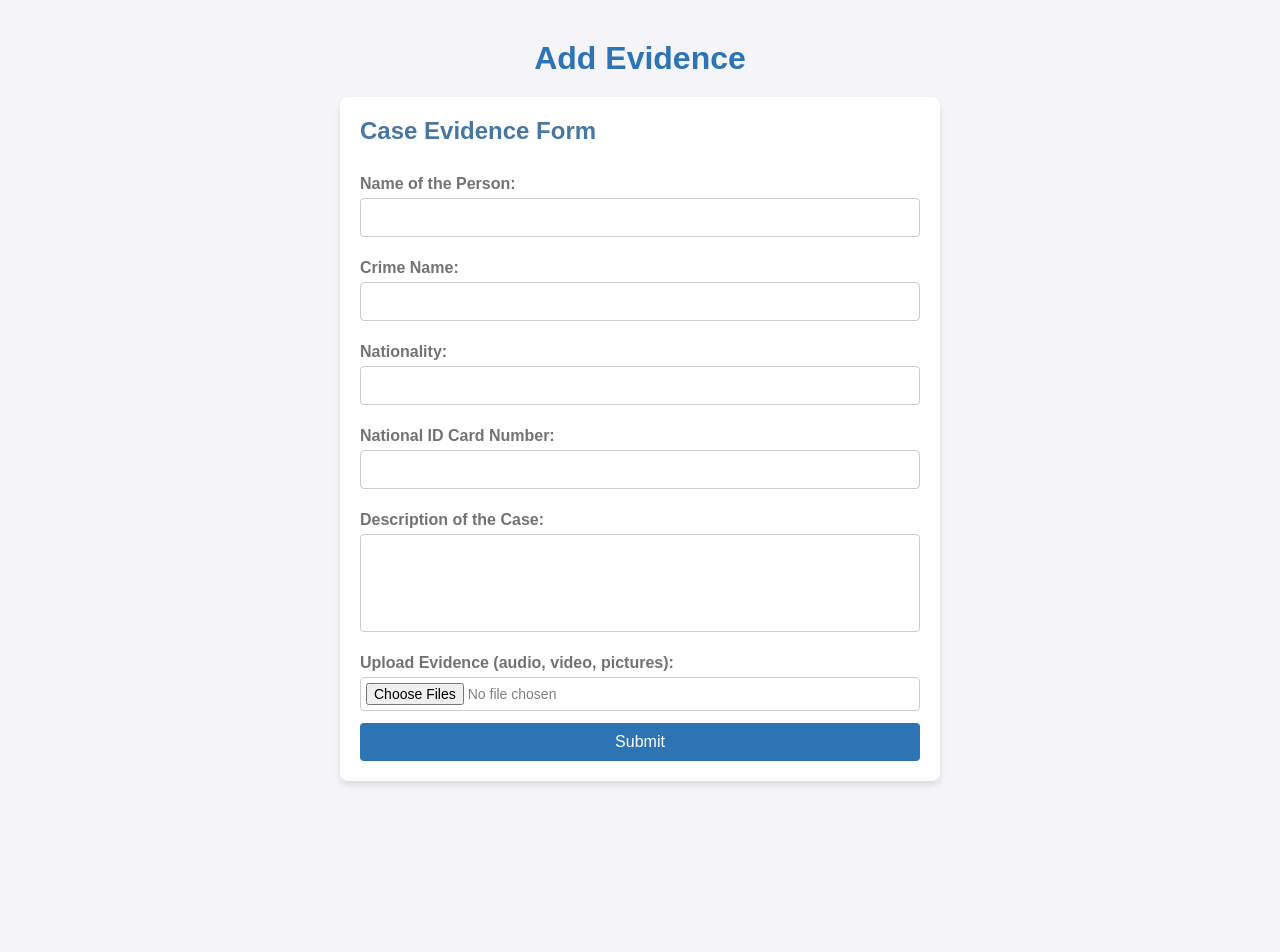
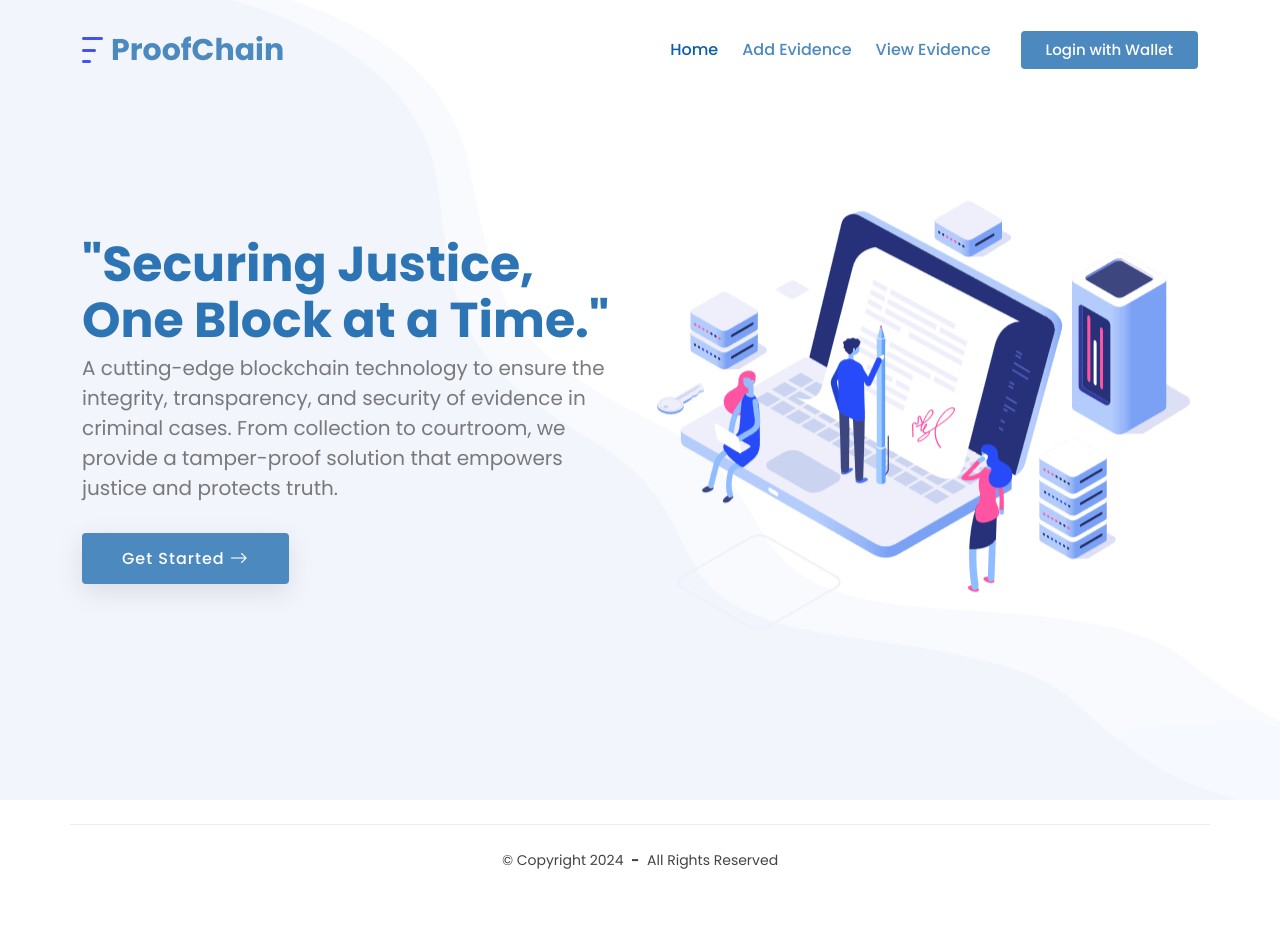
Before and after one commit to aneetan/Evidence-Management-System, a Django app: page / in a window 1280 px wide. Before the commit the page ends 785 px from the top, so only its background shows below. Run offline with Django 5.2, Linux system fonts and the light colour scheme; some libraries are stand-ins or nearby versions.

Commit message:
Loaded index.html with static files

```diff
--- a/EMS/evidence/static/evidence/css/main.css
+++ b/EMS/evidence/static/evidence/css/main.css
@@ -1,7 +1,7 @@
-
+@import url('https://fonts.googleapis.com/css2?family=Poppins:ital,wght@0,100;0,200;0,300;0,400;0,500;0,600;0,700;0,800;0,900;1,100;1,200;1,300;1,400;1,500;1,600;1,700;1,800;1,900&display=swap');
 :root {
-    --default-font: "Roboto",  system-ui, -apple-system, "Segoe UI", Roboto, "Helvetica Neue", Arial, "Noto Sans", "Liberation Sans", sans-serif, "Apple Color Emoji", "Segoe UI Emoji", "Segoe UI Symbol", "Noto Color Emoji";
-    --heading-font: "Nunito",  sans-serif;
+    --default-font: "Poppins", -apple-system, "Segoe UI", Roboto, "Helvetica Neue", Arial, "Noto Sans", "Liberation Sans", sans-serif, "Apple Color Emoji", "Segoe UI Emoji", "Segoe UI Symbol", "Noto Color Emoji";
+    --heading-font: "Poppins",  sans-serif;
     --nav-font: "Poppins",  sans-serif;
   }
 
@@ -10,7 +10,7 @@
     --background-color: #ffffff; /* Background color for the entire website, including individual sections */
     --default-color: #444444; /* Default color used for the majority of the text content across the entire website */
     --heading-color: #012970; /* Color for headings, subheadings and title throughout the website */
-    --accent-color: #2C74B3; /* Accent color that represents your brand on the website. It's used for buttons, links, and other elements that need to stand out */
+    --accent-color: #4B89BE; /* Accent color that represents your brand on the website. It's used for buttons, links, and other elements that need to stand out */
     --surface-color: #ffffff; /* The surface color is used as a background of boxed elements within sections, such as cards, icon boxes, or other elements that require a visual separation from the global background. */
     --contrast-color: #ffffff; /* Contrast color for text, ensuring readability against backgrounds of accent, heading, or default colors. */
   }
@@ -18,7 +18,7 @@
   /* Nav Menu Colors - The following color variables are used specifically for the navigation menu. They are separate from the global colors to allow for more customization options */
   :root {
     --nav-color: #354699;  /* The default color of the main navmenu links */
-    --nav-hover-color: #558bff; /* Applied to main navmenu links when they are hovered over or active */
+    --nav-hover-color: #095fa9; /* Applied to main navmenu links when they are hovered over or active */
     --nav-mobile-background-color: #ffffff; /* Used as the background color for mobile navigation menu */
 
   }
@@ -49,7 +49,7 @@
   body {
     color: var(--default-color);
     background-color: var(--background-color);
-    font-family: var(--default-font);
+    font-family: "Poppins", sans-serif;
   }
 
   a {
@@ -150,7 +150,7 @@
     font-size: 30px;
     margin: 0;
     font-weight: 700;
-    color:#2C74B3;
+    color:#4B89BE;
   }
 
   .header .btn-getstarted,
@@ -226,7 +226,7 @@
 
     .navmenu a,
     .navmenu a:focus {
-      color: #2C74B3;
+      color: #4B89BE;
       padding: 18px 12px;
       font-size: 16px;
       font-family: var(--nav-font);
--- a/EMS/evidence/static/evidence/js/main.js
+++ b/EMS/evidence/static/evidence/js/main.js
@@ -29,6 +29,12 @@
     if (mobileNavToggleBtn) {
       mobileNavToggleBtn.addEventListener('click', mobileNavToogle);
     }
+
+
+    // document.querySelector('.mobile-nav-toggle').addEventListener('click', function() {
+    //   const navMenu = document.getElementById('navmenu');
+    //   navMenu.classList.toggle('d-none');
+    // });
 
     /**
      * Hide mobile nav on same-page/hash links
@@ -88,26 +94,8 @@
     }
     window.addEventListener('load', aosInit);
 
-    /**
-     * Initiate glightbox
-     */
-    const glightbox = GLightbox({
-      selector: '.glightbox'
-    });
 
-    /**
-     * Initiate Pure Counter
-     */
-    new PureCounter();
 
-    /**
-     * Frequently Asked Questions Toggle
-     */
-    document.querySelectorAll('.faq-item h3, .faq-item .faq-toggle').forEach((faqItem) => {
-      faqItem.addEventListener('click', () => {
-        faqItem.parentNode.classList.toggle('faq-active');
-      });
-    });
 
     /**
      * Init isotope layout and filters
--- a/EMS/evidence/templates/index.html
+++ b/EMS/evidence/templates/index.html
@@ -14,16 +14,18 @@
   <link href="assets/img/apple-touch-icon.png" rel="apple-touch-icon">
 
   <!-- Fonts -->
-  <link href="https://fonts.googleapis.com" rel="preconnect">
-  <link href="https://fonts.gstatic.com" rel="preconnect" crossorigin>
-  <link href="https://fonts.googleapis.com/css2?family=Roboto:ital,wght@0,100;0,300;0,400;0,500;0,700;0,900;1,100;1,300;1,400;1,500;1,700;1,900&family=Poppins:ital,wght@0,100;0,200;0,300;0,400;0,500;0,600;0,700;0,800;0,900;1,100;1,200;1,300;1,400;1,500;1,600;1,700;1,800;1,900&family=Nunito:ital,wght@0,200;0,300;0,400;0,500;0,600;0,700;0,800;0,900;1,200;1,300;1,400;1,500;1,600;1,700;1,800;1,900&display=swap" rel="stylesheet">
+  <link rel="preconnect" href="https://fonts.googleapis.com">
+<link rel="preconnect" href="https://fonts.gstatic.com" crossorigin>
+<link href="https://fonts.googleapis.com/css2?family=Poppins:ital,wght@0,100;0,200;0,300;0,400;0,500;0,600;0,700;0,800;0,900;1,100;1,200;1,300;1,400;1,500;1,600;1,700;1,800;1,900&display=swap" rel="stylesheet">
+
+  <link href="https://cdn.jsdelivr.net/npm/bootstrap-icons/font/bootstrap-icons.css" rel="stylesheet">
 
   <!-- Vendor CSS Files -->
-  <link href="assets/vendor/bootstrap/css/bootstrap.min.css" rel="stylesheet">
-  <link href="assets/vendor/bootstrap-icons/bootstrap-icons.css" rel="stylesheet">
-  <link href="assets/vendor/aos/aos.css" rel="stylesheet">
-  <link href="assets/vendor/glightbox/css/glightbox.min.css" rel="stylesheet">
-  <link href="assets/vendor/swiper/swiper-bundle.min.css" rel="stylesheet">
+  <link href="{% static 'evidence/css/vendor/bootstrap/css/bootstrap.min.css' %}" rel="stylesheet">
+  <link href="{% static 'evidence/css/vendor/bootstrap-icons/bootstrap-icons.css' %}" rel="stylesheet">
+  <link href="{% static 'evidence/css/vendor/aos/aos.css' %}" rel="stylesheet">
+  <link href="{% static 'evidence/css/vendor/glightbox/css/glightbox.min.css' %}" rel="stylesheet">
+  <link href="{% static 'evidence/css/vendor/swiper/swiper-bundle.min.css' %}" rel="stylesheet">
 
   <!-- Main CSS File -->
   <link href="{% static 'evidence/css/main.css' %}" rel="stylesheet">
@@ -36,21 +38,21 @@
     <div class="container-fluid container-xl position-relative d-flex align-items-center">
 
       <a href="index.html" class="logo d-flex align-items-center me-auto">
-        <img src="assets/img/logo.png" alt="">
+        <img src="{% static 'evidence/img/logo.png' %}" alt="">
         <h1 class="sitename">ProofChain</h1>
       </a>
 
       <nav id="navmenu" class="navmenu">
         <ul>
-          <li><a href="#home" class="active">Home<br></a></li>
-          <li><a href="../templates/Form.html">Add Evidence</a></li>
-          <li><a href="#view evidence">View Evidence</a></li>
+          <li><a href="" class="active">Home<br></a></li>
+          <li><a href="">Add Evidence</a></li>
+          <li><a href="">View Evidence</a></li>
         </ul>
 
         <i class="mobile-nav-toggle d-xl-none bi bi-list"></i>
       </nav>
 
-      <a class="btn-getstarted flex-md-shrink-0" href="index.html#about">Login with Wallet</a>
+      <a class="btn-getstarted flex-md-shrink-0" href="">Login with Wallet</a>
     </div>
   </header>
 
@@ -62,14 +64,14 @@
       <div class="container">
         <div class="row gy-4">
           <div class="col-lg-6 order-2 order-lg-1 d-flex flex-column justify-content-center">
-            <h1 data-aos="fade-up">"Securing Justice, One Block at a Time."</h1>
-            <p data-aos="fade-up" data-aos-delay="100">Our platform leverages cutting-edge blockchain technology to ensure the integrity, transparency, and security of evidence in criminal cases. From collection to courtroom, we provide a tamper-proof solution that empowers justice and protects truth.</p>
-            <div class="d-flex flex-column flex-md-row" data-aos="fade-up" data-aos-delay="200">
-              <a href="../templates/Form.html" class="btn-get-started">Get Started<i class="bi bi-arrow-right"></i></a>
+            <h1>"Securing Justice, One Block at a Time."</h1>
+            <p> A cutting-edge blockchain technology to ensure the integrity, transparency, and security of evidence in criminal cases. From collection to courtroom, we provide a tamper-proof solution that empowers justice and protects truth.</p>
+            <div class="d-flex flex-column flex-md-row">
+              <a href="" class="btn-get-started">Get Started<i class="bi bi-arrow-right"></i></a>
             </div>
           </div>
-          <div class="col-lg-6 order-1 order-lg-2 hero-img" data-aos="zoom-out">
-            <img src="assets/img/hero-img.png" class="img-fluid animated" alt="">
+          <div class="col-lg-6 order-1 order-lg-2 hero-img">
+            <img src="{% static 'evidence/img/hero-img.png' %}" class="img-fluid animated" alt="">
           </div>
         </div>
       </div>
@@ -92,17 +94,17 @@
   <a href="#" id="scroll-top" class="scroll-top d-flex align-items-center justify-content-center"><i class="bi bi-arrow-up-short"></i></a>
 
   <!-- Vendor JS Files -->
-  <script src="assets/vendor/bootstrap/js/bootstrap.bundle.min.js"></script>
-  <script src="assets/vendor/php-email-form/validate.js"></script>
-  <script src="assets/vendor/aos/aos.js"></script>
-  <script src="assets/vendor/glightbox/js/glightbox.min.js"></script>
-  <script src="assets/vendor/purecounter/purecounter_vanilla.js"></script>
-  <script src="assets/vendor/imagesloaded/imagesloaded.pkgd.min.js"></script>
-  <script src="assets/vendor/isotope-layout/isotope.pkgd.min.js"></script>
-  <script src="assets/vendor/swiper/swiper-bundle.min.js"></script>
 
-  <!-- Main JS File -->
-  <script src="{% static 'evidence/css/main.js' %}></script>
+  <script src="{% static 'evidence/css/vendor/bootstrap/js/bootstrap.bundle.min.js' %}"></script>
+  <script src="{% static 'evidence/css/vendor/php-email-form/validate.js' %}"></script>
+  <script src="{% static 'evidence/css/vendor/aos/aos.js' %}"></script>
+  <script src="{% static 'evidence/css/vendor/glightbox/js/glightbox.min.js' %}"></script>
+  <script src="{% static 'evidence/css/vendor/purecounter/purecounter_vanilla.js' %}"></script>
+  <script src="{% static 'evidence/css/vendor/imagesloaded/imagesloaded.pkgd.min.js' %}"></script>
+  <script src="{% static 'evidence/css/vendor/isotope-layout/isotope.pkgd.min.js' %}"></script>
+  <script src="{% static 'evidence/css/vendor/swiper/swiper-bundle.min.js' %}"></script>
+
+  <script src="{% static 'evidence/js/main.js' %}"></script>
 
 </body>
 </html>
--- a/EMS/evidence/views.py
+++ b/EMS/evidence/views.py
@@ -6,7 +6,7 @@ from django.conf import settings
 
 
 def formLoad(request):
-    return render(request, 'form.html')
+    return render(request, 'index.html')
 
 @csrf_exempt
 def save_to_ipfs(request):
```
Also changed, not shown: EMS/evidence/static/evidence/scss/Readme.txt (added).
